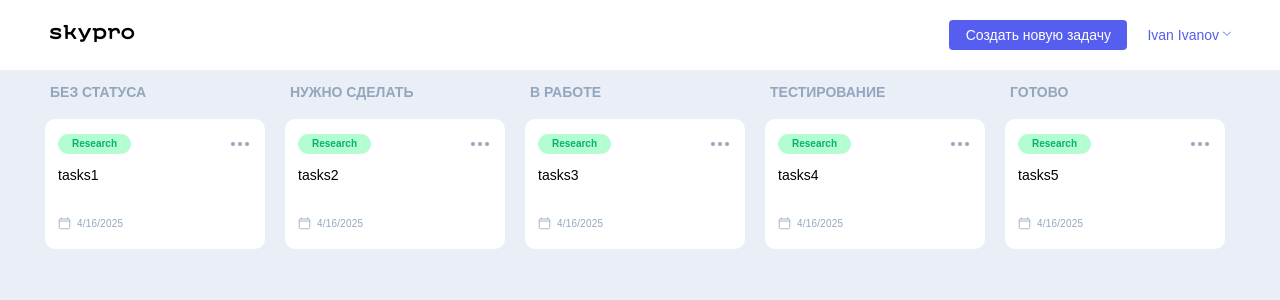
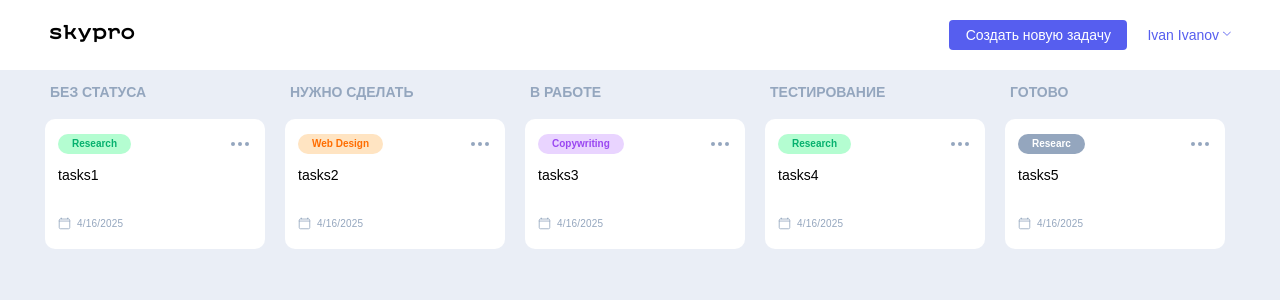
Before and after one commit to Tenderness00/skypro-kanban, a Vue app: page / in a window 1280 px wide. Shown: the top 300 px of the page. Built offline with nearby package versions, Linux system fonts and the light colour scheme.

Commit message:
Стилизация

```diff
--- a/main.css
+++ b/main.css
@@ -103,6 +103,10 @@ body {
 ._gray {
   background: #94A6BE;
   color: #FFFFFF;
+}
+
+._maroon {
+  background-color: maroon;
 }
 
 ._active-category {
--- a/src/components/TaskDesk.vue
+++ b/src/components/TaskDesk.vue
@@ -2,6 +2,7 @@
 import { computed, ref } from 'vue';
 import VColumn from './VColumn.vue';
 import { tasksMock } from '@/mocks/tasks';
+import VTask from './VTask.vue';
 const tasks = ref(tasksMock)
 
 const noStatusTasks = computed(() => {
@@ -33,13 +34,12 @@ const readyTasks = computed(() => {
 </script>
 
 <template>
-    <div class="container main__content">
+    <div v-if="tasks.length" class="container main__content">
         <VColumn title="Без статуса" :tasks="noStatusTasks"/>
-        <VColumn  title="Нужно сделать" :tasks="needToDoTasks" />
+        <VColumn title="Нужно сделать" :tasks="needToDoTasks" />
         <VColumn title="В работе" :tasks="atWorkTasks"/>
         <VColumn title="Тестирование" :tasks="testingTasks"/>
         <VColumn title="Готово" :tasks="readyTasks"/>
-
     </div>
-
+        <p v-else>Нет задач</p>
     </template>
--- a/src/components/VColumn.vue
+++ b/src/components/VColumn.vue
@@ -11,7 +11,8 @@ tasks: {type: Array, required: true}
         <p>{{ title }}</p>
     </div>
     <div class="cards">
-        <VTask v-for="task in tasks" :key="task" v-bind="task"/>
+        <VTask v-for="(task, index) in tasks" :key="index" v-bind="task" :index="index" />
     </div>
+
 </div>
 </template>
--- a/src/components/VTask.vue
+++ b/src/components/VTask.vue
@@ -2,8 +2,8 @@
     <div class="cards__item">
             <div class="cards__card card">
                 <div class="card__group">
-                    <div class="card__theme _green">
-                        <p class="_green">{{topic}}</p>
+                    <div class="card__theme" :class="colorClass">
+                        <p>{{topic}}</p>
                     </div>
                     <a href="#popBrowse" target="_self">
                         <div class="card__btn">
@@ -36,12 +36,30 @@
         </div>
 </template>
 
+<style scoped>
+    .btn{
+        background-color: blue;
+    }
+</style>
+
 <script setup>
-defineProps({
+import { computed } from 'vue';
+
+const props = defineProps({
     topic: {type: String, required: true},
+    style: {type: String, disabled: Boolean },
     title: {type: String, required: true},
     date: {type: Date, required: true},
     status: {type: String, required: true},
 })
 
+const colorClass = computed(() => {
+    const colorClasses = {
+        Research: '_green',
+        'Web Design': '_orange',
+        Copywriting: '_purple',
+        }
+    return colorClasses[props.topic] ?? '_gray';
+});
+
 </script>
--- a/src/mocks/tasks.js
+++ b/src/mocks/tasks.js
@@ -8,14 +8,14 @@ export const tasksMock = [
     },
     {
         id: 2,
-        topic: "Research",
+        topic: "Web Design",
         title: "tasks2",
         date: new Date(),
         status: "need to do",
     },
     {
         id: 3,
-        topic: "Research",
+        topic: "Copywriting",
         title: "tasks3",
         date: new Date(),
         status: "at work",
@@ -29,7 +29,7 @@ export const tasksMock = [
     },
     {
         id: 5,
-        topic: "Research",
+        topic: "Researc",
         title: "tasks5",
         date: new Date(),
         status: "ready",
--- a/src/views/HomeView.vue
+++ b/src/views/HomeView.vue
@@ -14,7 +14,6 @@ onMounted(() => {
  }, 3000);
 })
 
-// const loading = ref(false)
 
 </script>
 
```
Also changed, not shown: src/assets/main.js (added, +22 -0 lines).
